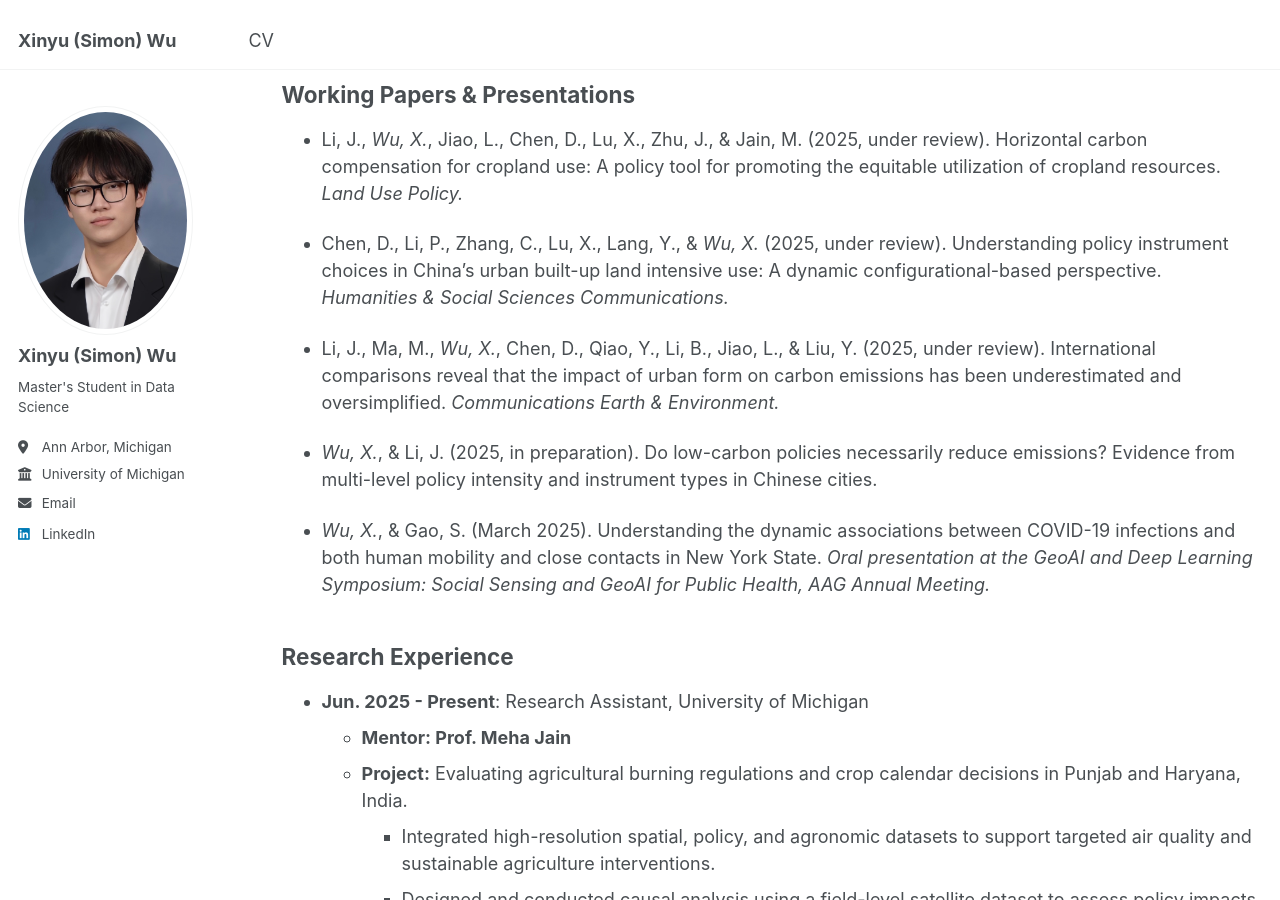
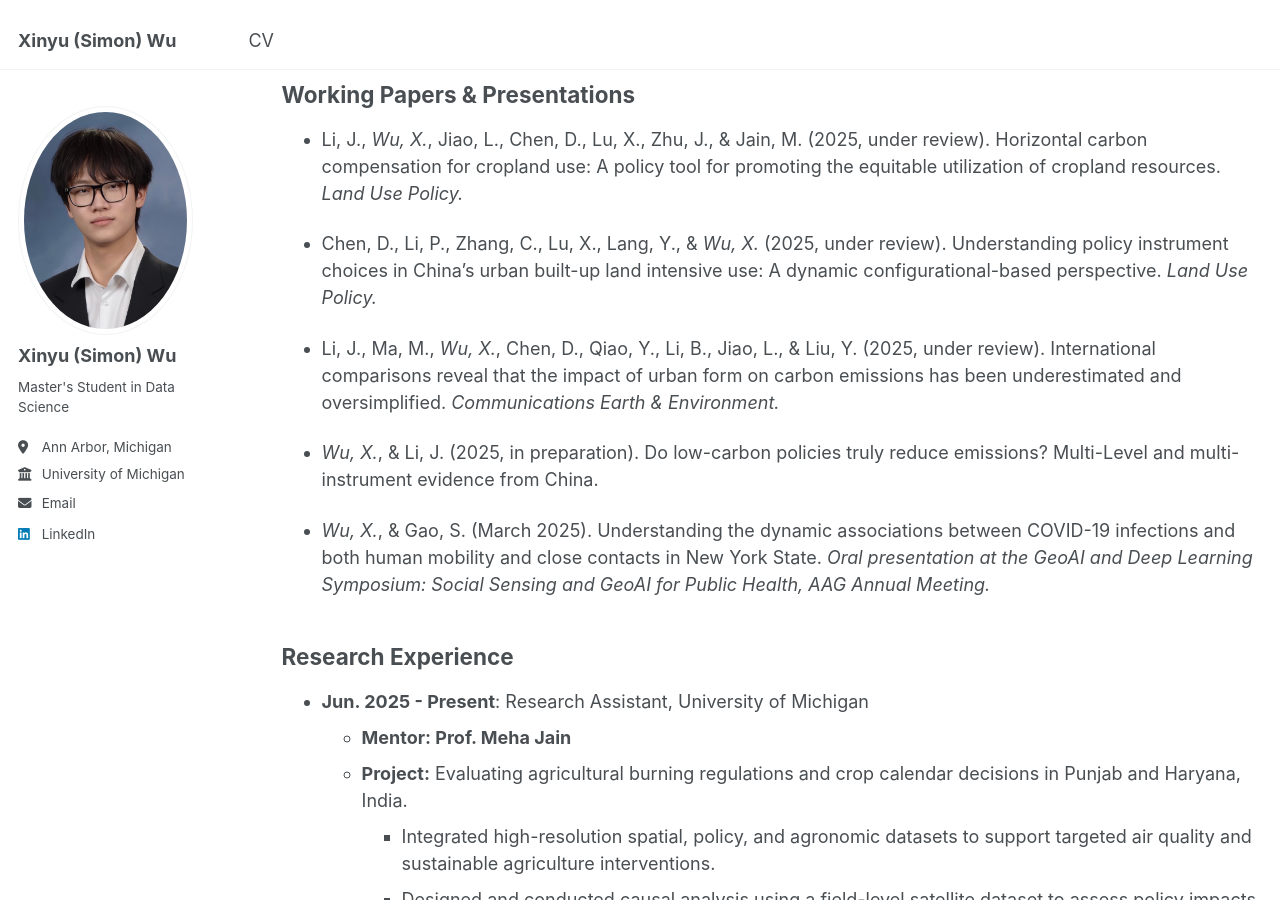
Before and after one commit to Simonxyw/simonxyw.github.io, a Jekyll site: the page built from _pages/cv.md, in a window 1280 px wide and 900 px high, scrolled down 520 px. Built offline with Jekyll 4.4.1, drawn with Linux system fonts in a browser that asks for light colours.

Commit message:
Update cv.md

```diff
--- a/_pages/cv.md
+++ b/_pages/cv.md
@@ -26,11 +26,11 @@ Working Papers & Presentations
 
 * Li, J., *Wu, X.*, Jiao, L., Chen, D., Lu, X., Zhu, J., & Jain, M. (2025, under review). Horizontal carbon compensation for cropland use: A policy tool for promoting the equitable utilization of cropland resources. *Land Use Policy.*
 
-* Chen, D., Li, P., Zhang, C., Lu, X., Lang, Y., & *Wu, X.* (2025, under review). Understanding policy instrument choices in China’s urban built-up land intensive use: A dynamic configurational-based perspective. *Humanities & Social Sciences Communications.*
+* Chen, D., Li, P., Zhang, C., Lu, X., Lang, Y., & *Wu, X.* (2025, under review). Understanding policy instrument choices in China’s urban built-up land intensive use: A dynamic configurational-based perspective. *Land Use Policy.*
 
 * Li, J., Ma, M., *Wu, X.*, Chen, D., Qiao, Y., Li, B., Jiao, L., & Liu, Y. (2025, under review). International comparisons reveal that the impact of urban form on carbon emissions has been underestimated and oversimplified. *Communications Earth & Environment.*
 
-* *Wu, X.*, & Li, J. (2025, in preparation). Do low-carbon policies necessarily reduce emissions? Evidence from multi-level policy intensity and instrument types in Chinese cities.
+* *Wu, X.*, & Li, J. (2025, in preparation). Do low-carbon policies truly reduce emissions? Multi-Level and multi-instrument evidence from China.
 
 * *Wu, X.*, & Gao, S. (March 2025). Understanding the dynamic associations between COVID-19 infections and both human mobility and close contacts in New York State. *Oral presentation at the GeoAI and Deep Learning Symposium: Social Sensing and GeoAI for Public Health, AAG Annual Meeting.*
 
```
